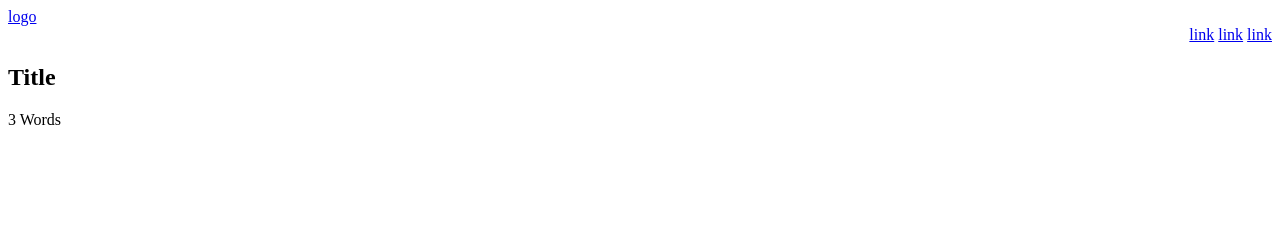
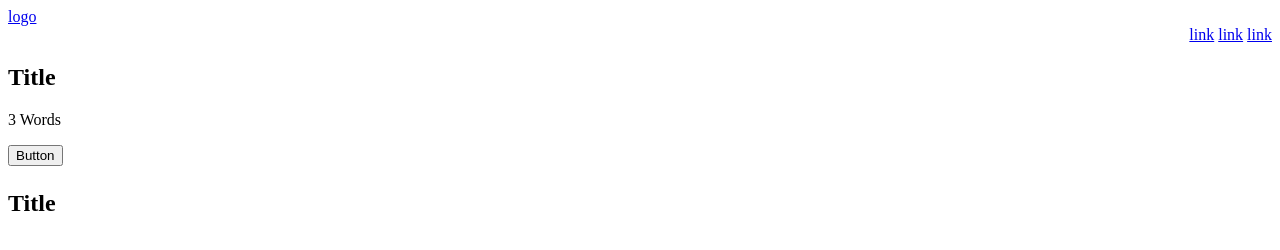
Before and after one commit to Jamie897/holbertonschool-web-development, a plain HTML site: page html_advanced/index.html in a window 1280 px wide. Drawn offline with Linux system fonts and the light colour scheme.

Commit message:
Stopping point

```diff
--- a/html_advanced/index.html
+++ b/html_advanced/index.html
@@ -26,6 +26,17 @@
                 <p>
                     3 Words
                 </p>
+                <button>
+                    Button
+                </button>
+            </div>
+            <div>
+                <h2>
+                    <p>
+                        Title
+                    </p>
+                </h2>
+                <div></div>
             </div>
         </section>
     </main>
```
